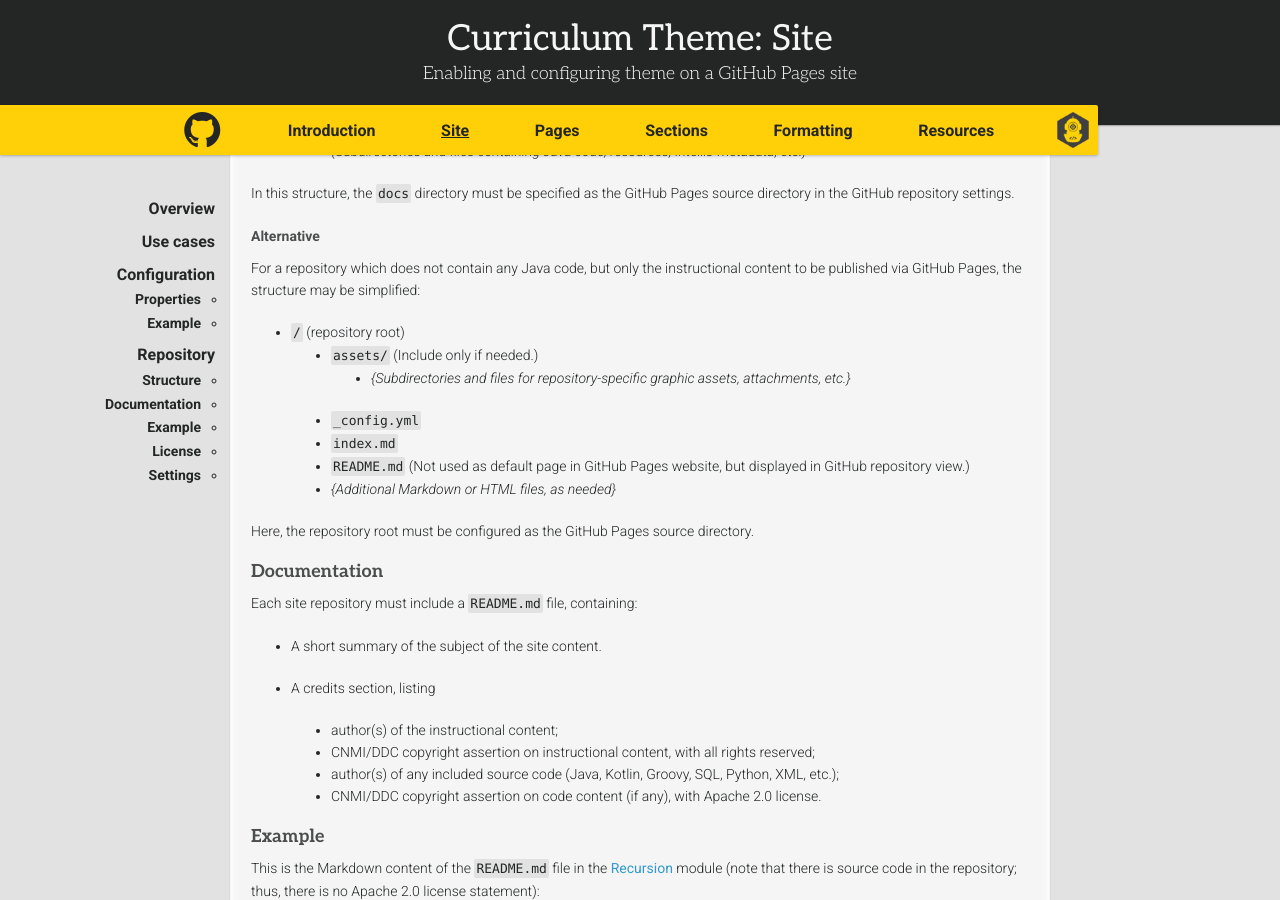
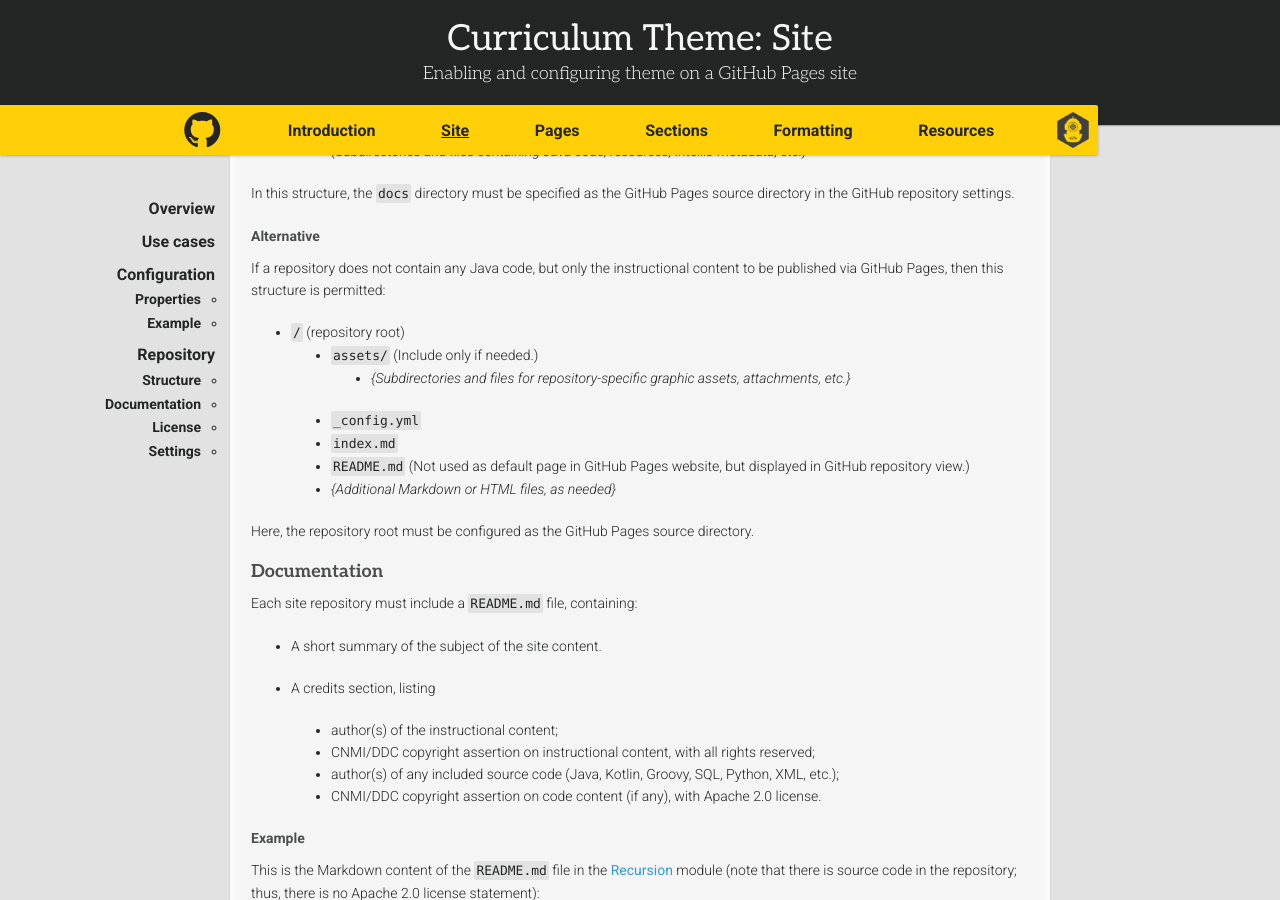
Before and after one commit to ddc-java/ddc-day, a Jekyll site: the page built from site.md, in a window 1280 px wide and 900 px high, scrolled down 2439 px. Built offline with Jekyll 4.4.1, drawn with Linux system fonts in a browser that asks for light colours; nearby versions of some CDN libraries; some web fonts are replaced; our own code applies the rules of GitHub Pages for plain Markdown files.

```diff
--- a/site.md
+++ b/site.md
@@ -105,7 +105,7 @@
 
 #### Alternative
 
-For a repository which does not contain any Java code, but only the instructional content to be published via GitHub Pages, the structure may be simplified:
+If a repository does not contain any Java code, but only the instructional content to be published via GitHub Pages, then this structure is permitted:
 
 * `/` (repository root)
     * `assets/` (Include only if needed.)
@@ -130,7 +130,7 @@
     * author(s) of any included source code (Java, Kotlin, Groovy, SQL, Python, XML, etc.);
     * CNMI/DDC copyright assertion on code content (if any), with Apache 2.0 license.
 
-### Example
+#### Example
 
 This is the Markdown content of the `README.md` file in the [Recursion](https://ddc-java.github.io/recursion/basic-tasks.html) module (note that there is source code in the repository; thus, there is no Apache 2.0 license statement):
 
```
Also changed, not shown: index.md (+0 -5 lines), resources.md (+3 -1 lines).
